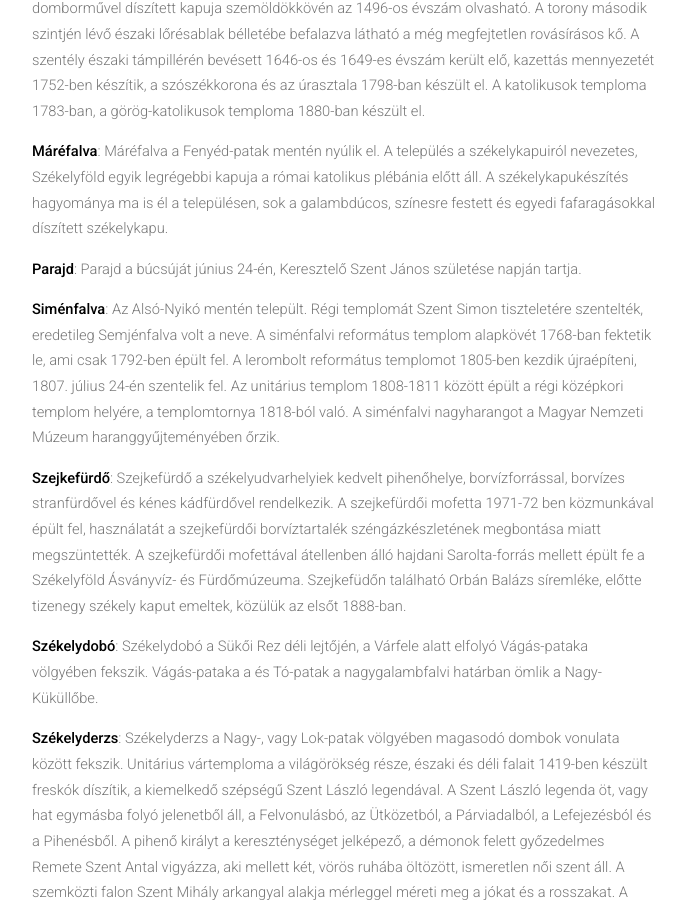
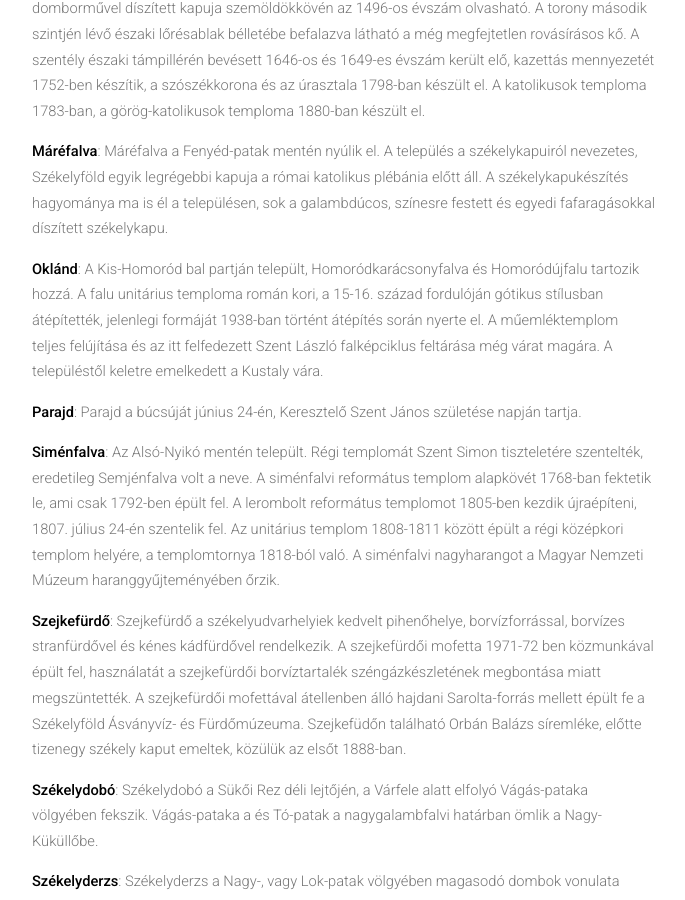
Before and after one commit to siculia/siculia.github.io, a Jekyll site: the page built from siculia-udvarhelyszek.html, in a window 1280 px wide and 900 px high, scrolled down 4626 px. Shown: the whole window, without its empty margins (128-813 px from the left). Built offline with Jekyll 4.4.1, drawn with Linux system fonts in a browser that asks for light colours; nearby versions of some CDN libraries; library files that are not in the unit come from our copies.

Commit message:
Keresztúrszék

```diff
--- a/siculia-kereszturszek.html
+++ b/siculia-kereszturszek.html
@@ -15,6 +15,8 @@ layout: default
 							<h2>Keresztúrszék</h2>
 							<span class="byline">Keresztúrszék települései</span>
 						</header>
+						<p style="text-align: left;">Alsóboldogasszonyfalva, Alsósiménfalva, Bethfalva, Csekefalva, Décsfalva, Dobó, Fiatfalva, Gagy, Nagygalambfalva, Keresztúrfalva, Kisgalambfalva, Kiskede, Kissolymos, Magyarandrásfalva, Magyarós, Magyarzsákod, Nagykede, Nagysolymos, Rugonfalva, Székelykeresztúr, Szentmiklós, Szenterzsébet, Szentábrahám, Timafalva, Újlak, Újszékely, Vágás.</p>
+
 						<p style="text-align: justify;">Keresztúr szék: egykori székely közigazgatási terület, erdélyi kistáj. – →Udvarhely széknek két fiúszéke volt: ~ és Bardóc szék. A DNy-i részén fekvő, 550 km2 kiterjedésű ~ első említése 1474: Sedes Kerezthur, falvait 1602: sorolták föl először. Központja Keresztúr, melyet az újkorban lakóinak jellegzetes foglalkozása miatt Szitáskeresztúrnak is neveztek. 1332-37: a pápai tizedjegyzékben 10 tp-os települést említettek. 1333: Keresztúr 24 banálist fizetett, melynek vásárlóértéke egy pár ököré, mezővárossá fejlődése a 14-15. sz-ra tehető. A fiúszék a 15. sz. 2. felénél korábban alakult ki, ekkor már élén bíró (judex) és vének (seniores) állottak. 1559: adómentességet kapott, melyet 1562: János Zsigmond fejed. (1556-71) is tiszteletben tartott. – Egyházilag az erdélyi ppség küküllői főespségéhez tartozott. ~ törvényszéke a táblabíróságok fölállításával 1764: szűnt meg, azután Udvarhely szék székelykeresztúri járása; települései: Alsóboldogasszonyfalva, Alsósiménfalva, Bethfalva, Csekefalva, Décsfalva, Dobó, Fiatfalva, Gagy, Nagygalambfalva, Keresztúrfalva, Kisgalambfalva, Kiskede, Kissolymos, Magyarandrásfalva, Magyarós, Magyarzsákod, Nagykede, Nagysolymos, Rugonfalva, Székelykeresztúr, Szentmiklós, Szenterzsébet, Szentábrahám, Timafalva, Újlak, Újszékely, Vágás. – A ~i Csekefalván sikerült első ízben föltárni nagyobb összefüggő késő kk. székely falurészletet, éremmel keltezett 16-17. sz. kerámiával. Vo.L.-88</p>
 
 						<p style="text-align: justify;">Orbán I:14. - Vofkori I:64.</p>
--- a/siculia-udvarhelyszek.html
+++ b/siculia-udvarhelyszek.html
@@ -90,6 +90,7 @@ layout: default
 							<p style="text-align: left;"><b>Küküllőkeményfalva</b>: Küküllőkeményfalva a Nagyküküllő két partján települt, Fenyéd községhez tartozik, 1894-ig Zetelaka leányegyháza volt. A régi település a mai Bence-völgye határrészen feküdt. A település régi temploma a mai temető közepén állt. A település 1802-1804 között épült Szent László templomát a sekrestye megnagyítasa mellett 1898-99-ben felújítják, a búcsúját június 27-én, Szent László király napján tartja. A plébániája 1894-95-ben épült. A település sok szép fából készült székelykapuval büszkélkedhet.</p>
 							<p style="text-align: left;"><b>Homoródkarácsonyfalva</b>: A Kis-Homoród völgyében települt, Oklándhoz tartozik. Homoródkarácsonyfalva 13. század végén épült templomának román kori szentélye fennmaradt, az unitárius templom északi falán Szent László freskó található, további freskók a Jézus születése, a Három királyok hódolata és Szent Ilona. Jézus születésének jelenetét a 14. század első felében, a Szent László-legendát 14. század második felében festhették. A Szent Heléna, vagy Szent Ilona római császárnőt ábrázoló freskó megfestésére az 1496-ban történt toronyépítés idején kerülhetett sor. A templom déli kapujának kialakítására és ablakainak bővítésére a 14. században kerül sor, a templomot 1495-1496-ban kibővítik, ekkor épült fel a templomtorony is. Az unitárius templom védőfallal övezett, templomtoronynya Agnus Dei-domborművel díszített kapuja szemöldökkövén az 1496-os évszám olvasható. A torony második szintjén lévő északi lőrésablak bélletébe befalazva látható a még megfejtetlen rovásírásos kő. A szentély északi támpillérén bevésett 1646-os és 1649-es évszám került elő, kazettás mennyezetét 1752-ben készítik, a szószékkorona és az úrasztala 1798-ban készült el. A katolikusok temploma 1783-ban, a görög-katolikusok temploma 1880-ban készült el.</p>
 							<p style="text-align: left;"><b>Máréfalva</b>: Máréfalva a Fenyéd-patak mentén nyúlik el. A település a székelykapuiról nevezetes, Székelyföld egyik legrégebbi kapuja a római katolikus plébánia előtt áll. A székelykapukészítés hagyománya ma is él a településen, sok a galambdúcos, színesre festett és egyedi fafaragásokkal díszített székelykapu.</p>
+							<p style="text-align: left;"><b>Oklánd</b>: A Kis-Homoród bal partján települt, Homoródkarácsonyfalva és Homoródújfalu tartozik hozzá. A falu unitárius temploma román kori, a 15-16. század fordulóján gótikus stílusban átépítették, jelenlegi formáját 1938-ban történt átépítés során nyerte el. A műemléktemplom teljes felújítása és az itt felfedezett Szent László falképciklus feltárása még várat magára. A településtől keletre emelkedett a Kustaly vára.</p>
 							<p style="text-align: left;"><b>Parajd</b>: Parajd a búcsúját június 24-én, Keresztelő Szent János születése napján tartja.</p>
 							<p style="text-align: left;"><b>Siménfalva</b>: Az Alsó-Nyikó mentén települt. Régi templomát Szent Simon tiszteletére szentelték, eredetileg Semjénfalva volt a neve. A siménfalvi református templom alapkövét 1768-ban fektetik le, ami csak 1792-ben épült fel. A lerombolt református templomot 1805-ben kezdik újraépíteni, 1807. július 24-én szentelik fel. Az unitárius templom 1808-1811 között épült a régi középkori templom helyére, a templomtornya 1818-ból való. A siménfalvi nagyharangot a Magyar Nemzeti Múzeum haranggyűjteményében őrzik.</p>
 							<p style="text-align: left;"><b>Szejkefürdő</b>: Szejkefürdő a székelyudvarhelyiek kedvelt pihenőhelye, borvízforrással, borvízes stranfürdővel és kénes kádfürdővel rendelkezik. A szejkefürdői mofetta 1971-72 ben közmunkával épült fel, használatát a szejkefürdői borvíztartalék széngázkészletének megbontása miatt megszüntették. A szejkefürdői mofettával átellenben álló hajdani Sarolta-forrás mellett épült fe a Székelyföld Ásványvíz- és Fürdőmúzeuma. Szejkefüdőn található Orbán Balázs síremléke, előtte tizenegy székely kaput emeltek, közülük az elsőt 1888-ban.</p>
```
